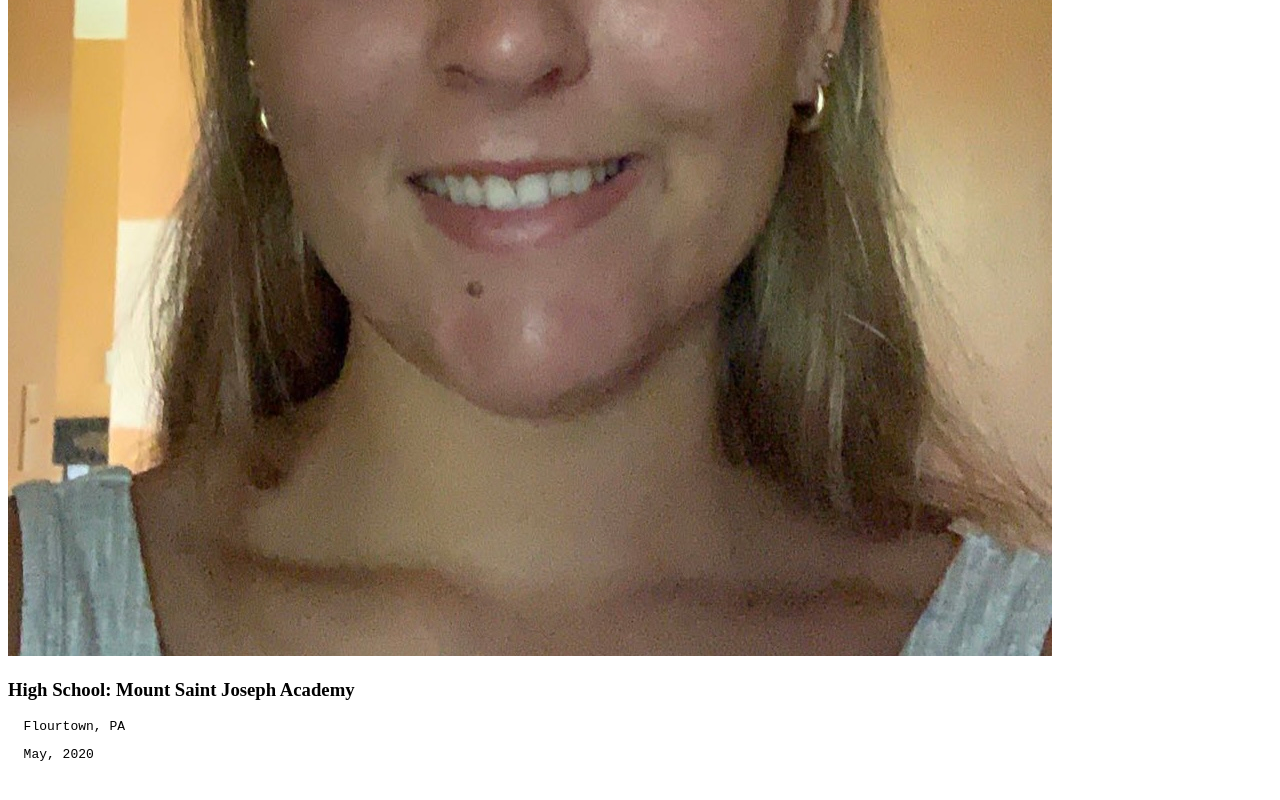
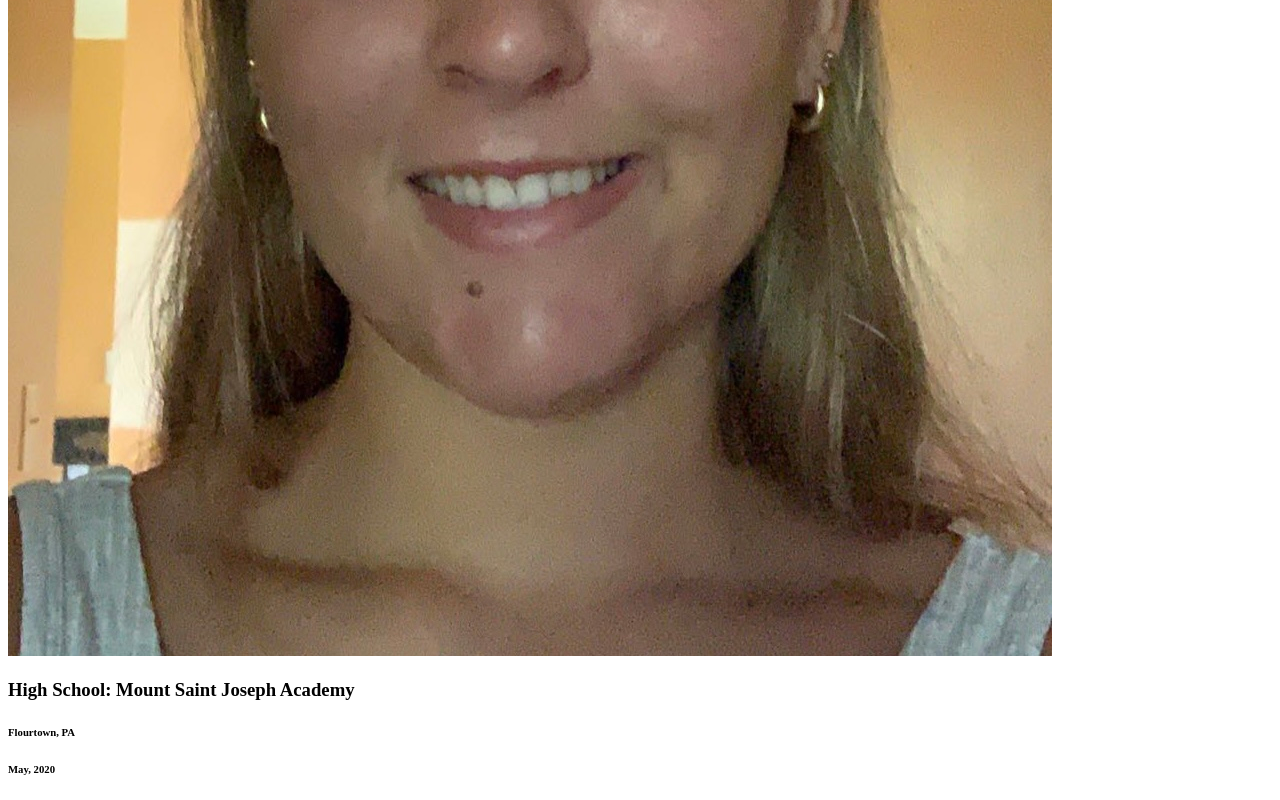
Before and after one commit to cao224/cao224.github.io, a plain HTML site: page index.html in a window 1280 px wide. Shown: the part 4429-5229 px from the top of the page. Before the commit the page ends 5204 px from the top, so only its background shows below. Drawn offline with Linux system fonts and the light colour scheme; files whose address does not match are found by name.

Commit message:
Small changes

```diff
--- a/index.html
+++ b/index.html
@@ -29,8 +29,8 @@
                     tab-size: 4;
                 }
             </style>
-            <pre class="tab1">  Flourtown, PA</pre>
-            <pre class="tab1">  May, 2020</pre>
+            <h6 class="tab1">  Flourtown, PA</h6>
+            <h6 class="tab1">  May, 2020</h6>
         </div>
     </body>
 </html>
```
